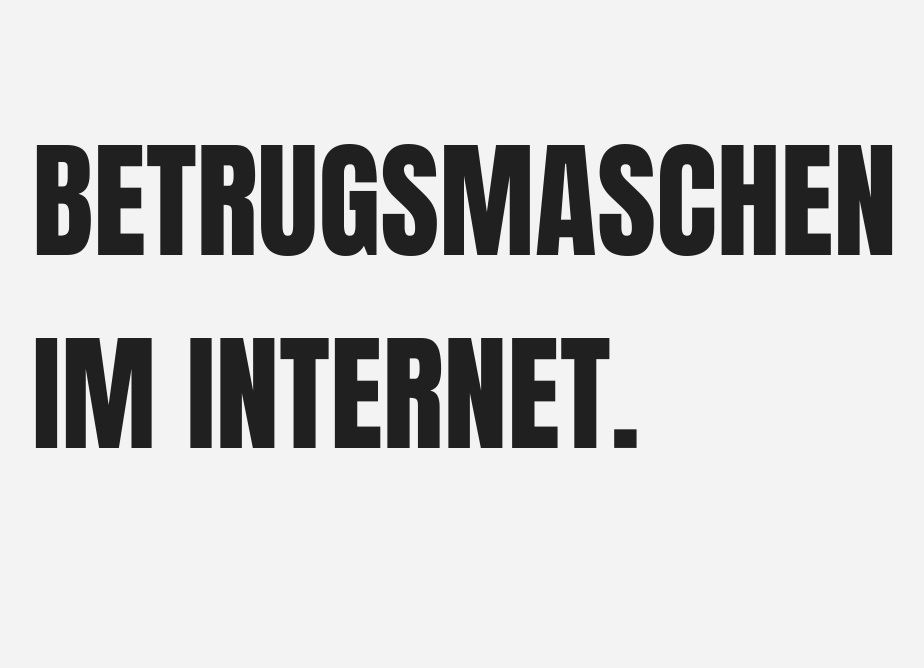
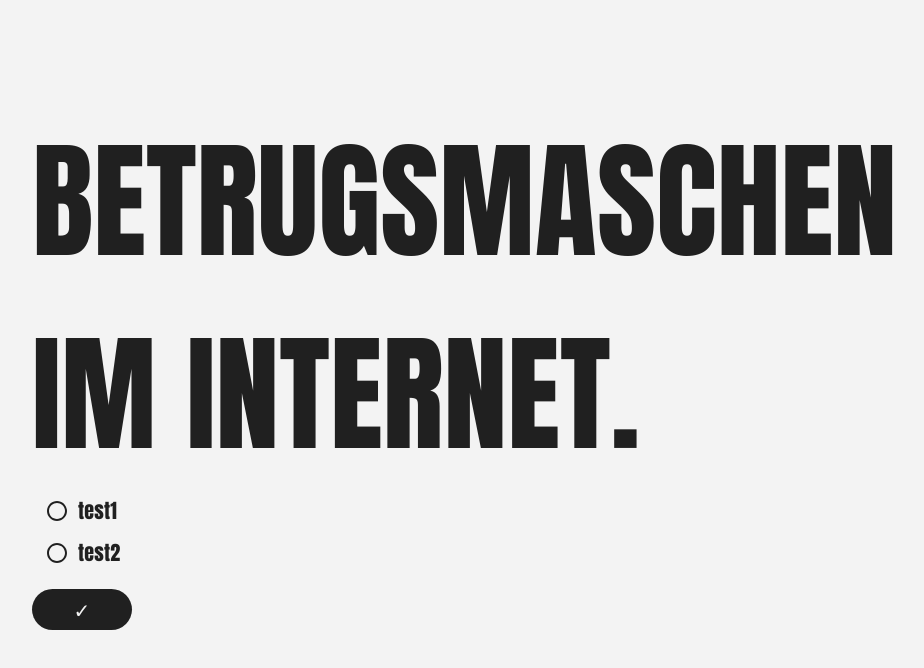
Before and after one commit to YourInternationalMate/DLC_Betrugsmaschen, a React (Create React App) app in the folder betrugs_app/: page / in a window 1280 px wide. Shown: the top 668 px of the page, without its empty margins (32-956 px from the left). Built offline with nearby package versions, Linux system fonts and the light colour scheme; some icons are missing.

Commit message:
Multiple Choice Fertig; fehlt nur noch Video Component

```diff
--- a/betrugs_app/src/App.jsx
+++ b/betrugs_app/src/App.jsx
@@ -1,10 +1,12 @@
 import "./App.css";
+import MultipleChoiceQuiz from "./components/multiple-choice/MultipleChoiceQuiz";
 
 function App() {
   return (
     <div className="app-shell">
       <main>
         <h1>BETRUGSMASCHEN<br />IM INTERNET.</h1>
+        <MultipleChoiceQuiz variant={2} value1={"test1"} value2={"test2"} explanations={["Test1 ist falsch", "test2 ist korrekt"]} correctValue={"test2"}/>
       </main>
     </div>
   );
--- /dev/null
+++ b/betrugs_app/src/components/multiple-choice/MultipleChoiceQuiz.css
@@ -0,0 +1,11 @@
+.quiz-feedback.correct {
+  color: var(--correct);
+}
+
+.quiz-feedback.incorrect {
+  color: var(--incorrect);
+}
+
+.quiz-feedback.warning {
+  color: var(--warning);
+}
--- a/betrugs_app/src/components/multiple-choice/MultipleChoiceQuiz.jsx
+++ b/betrugs_app/src/components/multiple-choice/MultipleChoiceQuiz.jsx
@@ -1,33 +1,83 @@
-import { useState } from "react";
+import { useMemo, useState } from "react";
+import "./MultipleChoiceQuiz.css";
 import RadioButton2 from "../radio-buttons/RadioButton-2";
 import RadioButton3 from "../radio-buttons/RadioButton-3";
 import RadioButton4 from "../radio-buttons/RadioButton-4";
 
-function MultipleChoiceQuiz({ variant, value1, value2, value3, value4 }) {
+function MultipleChoiceQuiz({
+  variant,
+  value1,
+  value2,
+  value3,
+  value4,
+  correctValue,
+  explanations,
+}) {
   const [selectedValue, setSelectedValue] = useState("");
+  const [feedback, setFeedback] = useState(null);
+  const answerOptions = useMemo(
+    () => [value1, value2, value3, value4].filter((option) => option !== undefined),
+    [value1, value2, value3, value4]
+  );
+
+  const explanationMap = useMemo(() => {
+    if (!explanations) {
+      return {};
+    }
+
+    if (Array.isArray(explanations)) {
+      return answerOptions.reduce((map, optionValue, index) => {
+        const explanationText = explanations[index];
+        if (explanationText) {
+          map[optionValue] = explanationText;
+        }
+        return map;
+      }, {});
+    }
+
+    return explanations;
+  }, [answerOptions, explanations]);
 
   const handleChange = (event) => {
     setSelectedValue(event.target.value);
+    setFeedback(null);
   };
 
   const handleSubmit = (event) => {
     event.preventDefault();
-    console.log("Ausgewählte Antwort:", selectedValue); // TODO: hier dann Bewertung
+    if (!selectedValue) {
+      setFeedback({
+        status: "warning",
+        message: "Bitte wähle eine Antwort aus.",
+      });
+      return;
+    }
+
+    console.log("Ausgewählte Antwort:", selectedValue);
+
+    const isCorrect = selectedValue === correctValue;
+    const explanationText = explanationMap[selectedValue];
+
+    setFeedback({
+      status: isCorrect ? "correct" : "incorrect",
+      message:
+        explanationText ??
+        (isCorrect ? "Richtige Antwort!" : "Leider falsch. Schau dir die Hinweise an."),
+    });
+  };
+
+  const sharedProps = {
+    handleSubmit,
+    onChange: handleChange,
+    selectedValue,
+    feedbackStatus: feedback?.status,
   };
 
   let content;
 
   switch (variant) {
     case 2:
-      content = (
-        <RadioButton2
-          value1={value1}
-          value2={value2}
-          handleSubmit={handleSubmit}
-          onChange={handleChange}
-          selectedValue={selectedValue}
-        />
-      );
+      content = <RadioButton2 value1={value1} value2={value2} {...sharedProps} />;
       break;
     case 3:
       content = (
@@ -35,9 +85,7 @@ function MultipleChoiceQuiz({ variant, value1, value2, value3, value4 }) {
           value1={value1}
           value2={value2}
           value3={value3}
-          handleSubmit={handleSubmit}
-          onChange={handleChange}
-          selectedValue={selectedValue}
+          {...sharedProps}
         />
       );
       break;
@@ -48,9 +96,7 @@ function MultipleChoiceQuiz({ variant, value1, value2, value3, value4 }) {
           value2={value2}
           value3={value3}
           value4={value4}
-          handleSubmit={handleSubmit}
-          onChange={handleChange}
-          selectedValue={selectedValue}
+          {...sharedProps}
         />
       );
       break;
@@ -63,7 +109,15 @@ function MultipleChoiceQuiz({ variant, value1, value2, value3, value4 }) {
       <div className="video-conatiner">
         {/* TODO: Video Component einfügen */}
       </div>
-      <div className="radio-btn-container">{content}</div>
+      <div className="radio-btn-container">
+        {content}
+        {feedback && feedback.status !== "warning" && (
+          <p className={`quiz-feedback ${feedback.status}`}>{feedback.message}</p>
+        )}
+        {feedback?.status === "warning" && (
+          <p className="quiz-feedback warning">{feedback.message}</p>
+        )}
+      </div>
     </div>
   );
 }
--- a/betrugs_app/src/components/radio-buttons/RadioButton-2.jsx
+++ b/betrugs_app/src/components/radio-buttons/RadioButton-2.jsx
@@ -10,7 +10,34 @@ function RadioButton2({
   handleSubmit,
   onChange,
   selectedValue,
+  feedbackStatus,
 }) {
+  const getOptionStyles = (optionValue) => {
+    if (!feedbackStatus || feedbackStatus === "warning") {
+      return {};
+    }
+
+    if (optionValue !== selectedValue) {
+      return {};
+    }
+
+    const colorMap = {
+      correct: "#1b5e20",
+      incorrect: "#b71c1c",
+    };
+
+    const matchedColor = colorMap[feedbackStatus];
+
+    if (!matchedColor) {
+      return {};
+    }
+
+    return {
+      "& .MuiSvgIcon-root": { color: matchedColor },
+      "& .MuiFormControlLabel-label": { color: matchedColor },
+    };
+  };
+
   return (
     <div className="radio-btn-container">
       <form onSubmit={handleSubmit}>
@@ -25,11 +52,13 @@ function RadioButton2({
               value={value1}
               control={<Radio />}
               label={value1}
+              sx={getOptionStyles(value1)}
             />
             <FormControlLabel
               value={value2}
               control={<Radio />}
               label={value2}
+              sx={getOptionStyles(value2)}
             />
           </RadioGroup>
           <button type="submit" className="submit-btn">
--- a/betrugs_app/src/components/radio-buttons/RadioButton-3.jsx
+++ b/betrugs_app/src/components/radio-buttons/RadioButton-3.jsx
@@ -11,7 +11,34 @@ function RadioButton3({
   handleSubmit,
   onChange,
   selectedValue,
+  feedbackStatus,
 }) {
+  const getOptionStyles = (optionValue) => {
+    if (!feedbackStatus || feedbackStatus === "warning") {
+      return {};
+    }
+
+    if (optionValue !== selectedValue) {
+      return {};
+    }
+
+    const colorMap = {
+      correct: "#1b5e20",
+      incorrect: "#b71c1c",
+    };
+
+    const matchedColor = colorMap[feedbackStatus];
+
+    if (!matchedColor) {
+      return {};
+    }
+
+    return {
+      "& .MuiSvgIcon-root": { color: matchedColor },
+      "& .MuiFormControlLabel-label": { color: matchedColor },
+    };
+  };
+
   return (
     <div className="radio-btn-container">
       <form onSubmit={handleSubmit}>
@@ -26,16 +53,19 @@ function RadioButton3({
               value={value1}
               control={<Radio />}
               label={value1}
+              sx={getOptionStyles(value1)}
             />
             <FormControlLabel
               value={value2}
               control={<Radio />}
               label={value2}
+              sx={getOptionStyles(value2)}
             />
             <FormControlLabel
               value={value3}
               control={<Radio />}
               label={value3}
+              sx={getOptionStyles(value3)}
             />
           </RadioGroup>
           <button type="submit" className="submit-btn">
--- a/betrugs_app/src/components/radio-buttons/RadioButton-4.jsx
+++ b/betrugs_app/src/components/radio-buttons/RadioButton-4.jsx
@@ -12,7 +12,34 @@ function RadioButton4({
   handleSubmit,
   onChange,
   selectedValue,
+  feedbackStatus,
 }) {
+  const getOptionStyles = (optionValue) => {
+    if (!feedbackStatus || feedbackStatus === "warning") {
+      return {};
+    }
+
+    if (optionValue !== selectedValue) {
+      return {};
+    }
+
+    const colorMap = {
+      correct: "#1b5e20",
+      incorrect: "#b71c1c",
+    };
+
+    const matchedColor = colorMap[feedbackStatus];
+
+    if (!matchedColor) {
+      return {};
+    }
+
+    return {
+      "& .MuiSvgIcon-root": { color: matchedColor },
+      "& .MuiFormControlLabel-label": { color: matchedColor },
+    };
+  };
+
   return (
     <div className="radio-btn-container">
       <form onSubmit={handleSubmit}>
@@ -27,21 +54,25 @@ function RadioButton4({
               value={value1}
               control={<Radio />}
               label={value1}
+              sx={getOptionStyles(value1)}
             />
             <FormControlLabel
               value={value2}
               control={<Radio />}
               label={value2}
+              sx={getOptionStyles(value2)}
             />
             <FormControlLabel
               value={value3}
               control={<Radio />}
               label={value3}
+              sx={getOptionStyles(value3)}
             />
             <FormControlLabel
               value={value4}
               control={<Radio />}
               label={value4}
+              sx={getOptionStyles(value4)}
             />
           </RadioGroup>
           <button type="submit" className="submit-btn">
--- a/betrugs_app/src/components/radio-buttons/RadioButton.css
+++ b/betrugs_app/src/components/radio-buttons/RadioButton.css
@@ -1,7 +1,7 @@
 .MuiFormControlLabel-label {
-    color: var(--txt-color);
-    font-family: Impact, Haettenschweiler, 'Arial Narrow Bold', sans-serif;
-    font-size: 20px;
+    color: var(--txt-color) !important;
+    font-family: Impact, Haettenschweiler, 'Arial Narrow Bold', sans-serif !important;
+    font-size: 20px !important;
 }
 
 .MuiRadio-root .MuiSvgIcon-root {
--- a/betrugs_app/src/index.css
+++ b/betrugs_app/src/index.css
@@ -50,9 +50,15 @@ a {
 [data-theme="dark"] {
   --bg-color: #202020;
   --txt-color: #F3F3F3;
+  --correct: #2e9f35;
+  --incorrect: #c54b4b;
+  --warning: #d39a45;
 }
 
 [data-theme="light"] {
   --bg-color: #F3F3F3;
   --txt-color: #202020;
+  --correct: #1b5e20;
+  --incorrect: #b71c1c;
+  --warning: #c77800;
 }
```
Also changed, not shown: betrugs_app/src/test.jsx (deleted).
